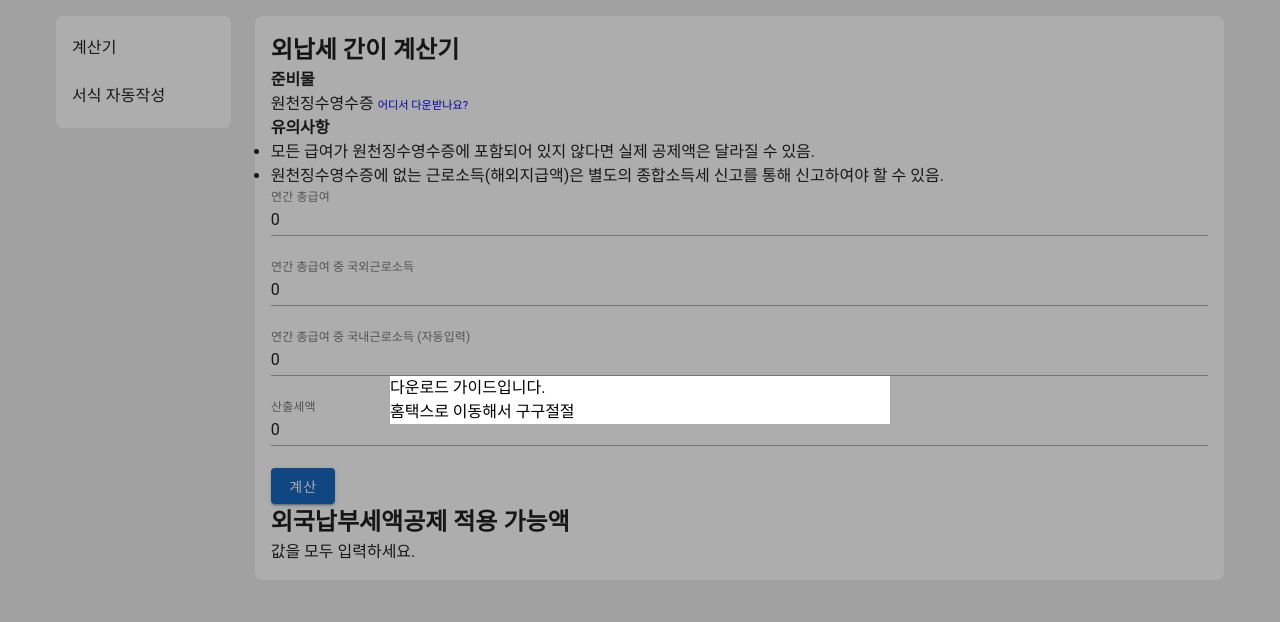
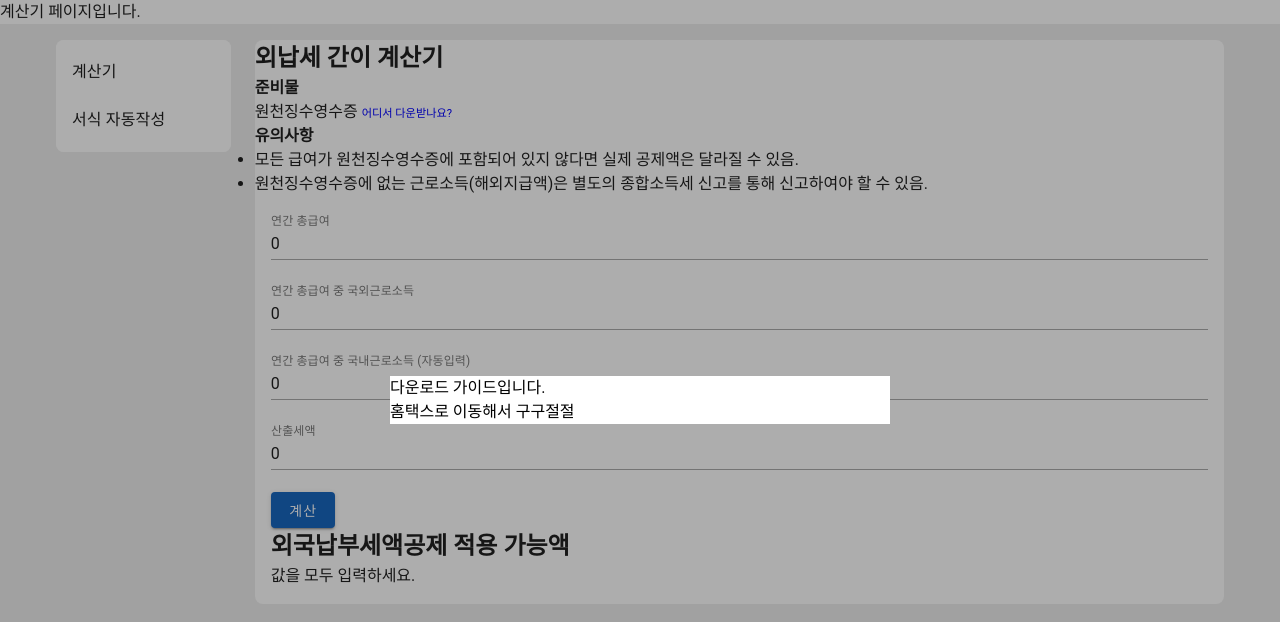
Before and after one commit to monguriman/kr-tax, a Vue app: page / in a window 1280 px wide. Both pictures are taken after a click on the element "어디서 다운받나요?". Shown: the top 622 px of the page. Built offline with nearby package versions, Linux system fonts and the light colour scheme.

Commit message:
슬롯을 통해 컴포넌트 분리

```diff
--- a/src/App.vue
+++ b/src/App.vue
@@ -1,20 +1,16 @@
 <template>
   <div>
     <v-app>
-      <LayoutForm>
         <router-view />
-      </LayoutForm>
     </v-app>
   </div>
 </template>
 
 <script>
-import LayoutForm from "./views/LayoutForm.vue";
 
 export default {
   name: "App",
   components: {
-    LayoutForm,
   },
 };
 </script>
--- a/src/components/FormMaker.vue
+++ b/src/components/FormMaker.vue
@@ -1,5 +1,5 @@
 <template>
     <div>
-        서식 자동 작성 페이지입니다.
+        서식 자동작성 양식이 들어갈 곳입니다.
     </div>
 </template>
--- /dev/null
+++ b/src/components/IntroBox.vue
@@ -0,0 +1,41 @@
+<template>
+    <h2>외납세 간이 계산기</h2>
+      <div>
+        <h4>준비물</h4>
+        원천징수영수증
+        <span
+          @click="showModalDownloadGuide = true"
+          style="color: blue; cursor: pointer; font-size: 0.7em"
+          >어디서 다운받나요?</span
+        >
+      </div>
+      <div>
+        <h4>유의사항</h4>
+        <ul>
+          <li>
+            모든 급여가 원천징수영수증에 포함되어 있지 않다면 실제 공제액은
+            달라질 수 있음.
+          </li>
+          <li>
+            원천징수영수증에 없는 근로소득(해외지급액)은 별도의 종합소득세
+            신고를 통해 신고하여야 할 수 있음.
+          </li>
+        </ul>
+      </div>
+
+      <v-dialog v-model="showModalDownloadGuide" width="500">
+        <DownloadGuideModal />
+      </v-dialog>
+</template>
+
+<script>
+import DownloadGuideModal from '@/components/DownloadGuideModal.vue';
+export default {
+    components: { DownloadGuideModal },
+    data () {
+        return {
+            showModalDownloadGuide: false,
+        }
+    }
+}
+</script>
--- a/src/views/LayoutForm.vue
+++ b/src/components/LayoutForm.vue
@@ -15,7 +15,8 @@
 
           <v-col>
             <v-sheet min-height="70vh" rounded="lg">
-              <TaxCalculator />
+              <slot />
+
             </v-sheet>
           </v-col>
         </v-row>
@@ -25,19 +26,13 @@
 </template>
 
 <script>
-import TaxCalculator from "@/components/TaxCalculator.vue";
 export default {
-  components: { TaxCalculator },
+  name: "LayoutForm",
   props: {
-    links: {
+    menus: {
       type: Array,
-      default: () => ["Calculator", "Form Guide"],
+      default: () => ["계산기", "서식 자동작성"],
     },
-  },
-  data() {
-    return {
-      menus: ["계산기", "서식 자동작성"],
-    };
   },
 };
 </script>
--- a/src/components/TaxCalculator.vue
+++ b/src/components/TaxCalculator.vue
@@ -1,30 +1,7 @@
 <template>
   <div>
     <v-container>
-      <h2>외납세 간이 계산기</h2>
-      <div>
-        <h4>준비물</h4>
-        원천징수영수증
-        <span
-          @click="showModalDownloadGuide = true"
-          style="color: blue; cursor: pointer; font-size: 0.7em"
-          >어디서 다운받나요?</span
-        >
-      </div>
-      <div>
-        <h4>유의사항</h4>
-        <ul>
-          <li>
-            모든 급여가 원천징수영수증에 포함되어 있지 않다면 실제 공제액은
-            달라질 수 있음.
-          </li>
-          <li>
-            원천징수영수증에 없는 근로소득(해외지급액)은 별도의 종합소득세
-            신고를 통해 신고하여야 할 수 있음.
-          </li>
-        </ul>
-      </div>
-      <v-form @submit.prevent="calculateForeignTaxCredit">
+            <v-form @submit.prevent="calculateForeignTaxCredit">
         <v-text-field
           v-model="annualIncome"
           label="연간 총급여"
@@ -75,20 +52,16 @@
         </p>
       </div>
 
-      <v-dialog v-model="showModalDownloadGuide" width="500">
-        <DownloadGuideModal />
-      </v-dialog>
+
     </v-container>
   </div>
 </template>
 
 <script>
-import DownloadGuideModal from "@/components/DownloadGuideModal.vue";
 export default {
-  components: { DownloadGuideModal },
+  components: {  },
   data() {
     return {
-      showModalDownloadGuide: false,
       annualIncome: 0,
       foreignIncome: 0,
       calculatedTax: 0,
--- a/src/views/CalculatorPage.vue
+++ b/src/views/CalculatorPage.vue
@@ -1,13 +1,25 @@
 <template>
-    <div>
-        서식 자동작성 페이지입니다.
-        <TaxCalculator />
-    </div>
+  <div>
+    계산기 페이지입니다.
+    <LayoutForm :menus="menus">
+
+      <IntroBox />
+      <TaxCalculator />
+
+    </LayoutForm>
+  </div>
 </template>
 
 <script>
-import TaxCalculator from '@/components/TaxCalculator.vue';
+import LayoutForm from "@/components/LayoutForm.vue";
+import IntroBox from "@/components/IntroBox.vue";
+import TaxCalculator from "@/components/TaxCalculator.vue";
 export default {
-    components: { TaxCalculator }
-}
+  components: { LayoutForm, IntroBox, TaxCalculator },
+  data() {
+    return {
+      menus: ['계산기', '서식 자동작성']
+    }
+  }
+};
 </script>
--- a/src/views/FormMakerPage.vue
+++ b/src/views/FormMakerPage.vue
@@ -1,13 +1,17 @@
 <template>
     <div>
-        서식 자동작성 페이지입니다.
-        <FormMaker />
+        폼메이커 페이지입니다.
+        <LayoutForm>
+            <FormMaker />
+        </LayoutForm>
+
     </div>
 </template>
 
 <script>
+import LayoutForm from '@/components/LayoutForm.vue';
 import FormMaker from '@/components/FormMaker.vue';
 export default {
-    components: { FormMaker }
+    components: { LayoutForm, FormMaker }
 }
 </script>
```
